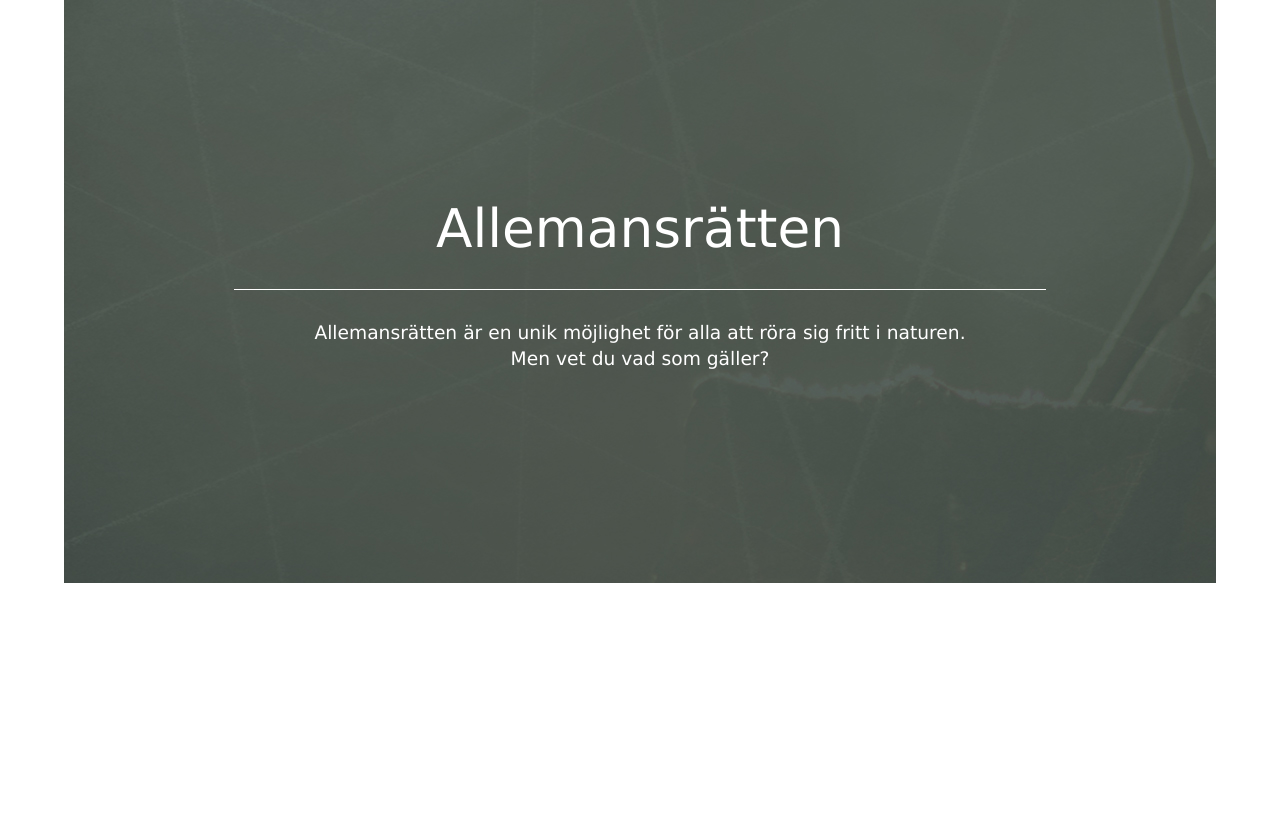
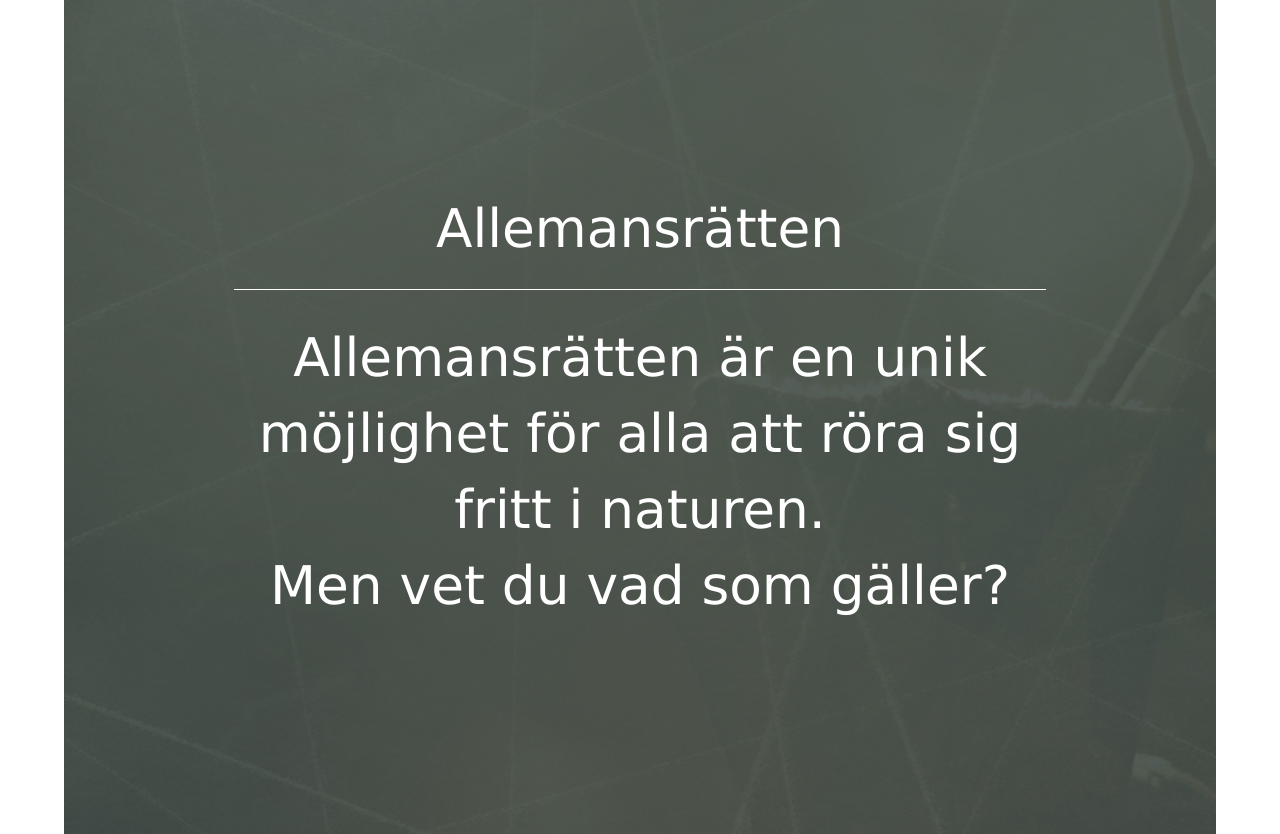
Before and after one commit to SusLin77/Quizproject, a Django app: page / in a window 1280 px wide. Before the commit the page ends 583 px from the top, so only its background shows below. Run offline with Django 3.2, Linux system fonts and the light colour scheme; data that the repository does not hold is empty; some libraries are stand-ins or nearby versions.

Commit message:
Test fontsize

```diff
--- a/static/quiz.css
+++ b/static/quiz.css
@@ -42,7 +42,7 @@ h3 {
 p {
 	color: #ffffff;
 	font-family: verdana;
-	font-size: 14pt;
+	font-size: 40pt;
 	margin-top: 30px;
 	margin-bottom: 20px;
 	text-align: center;
```
